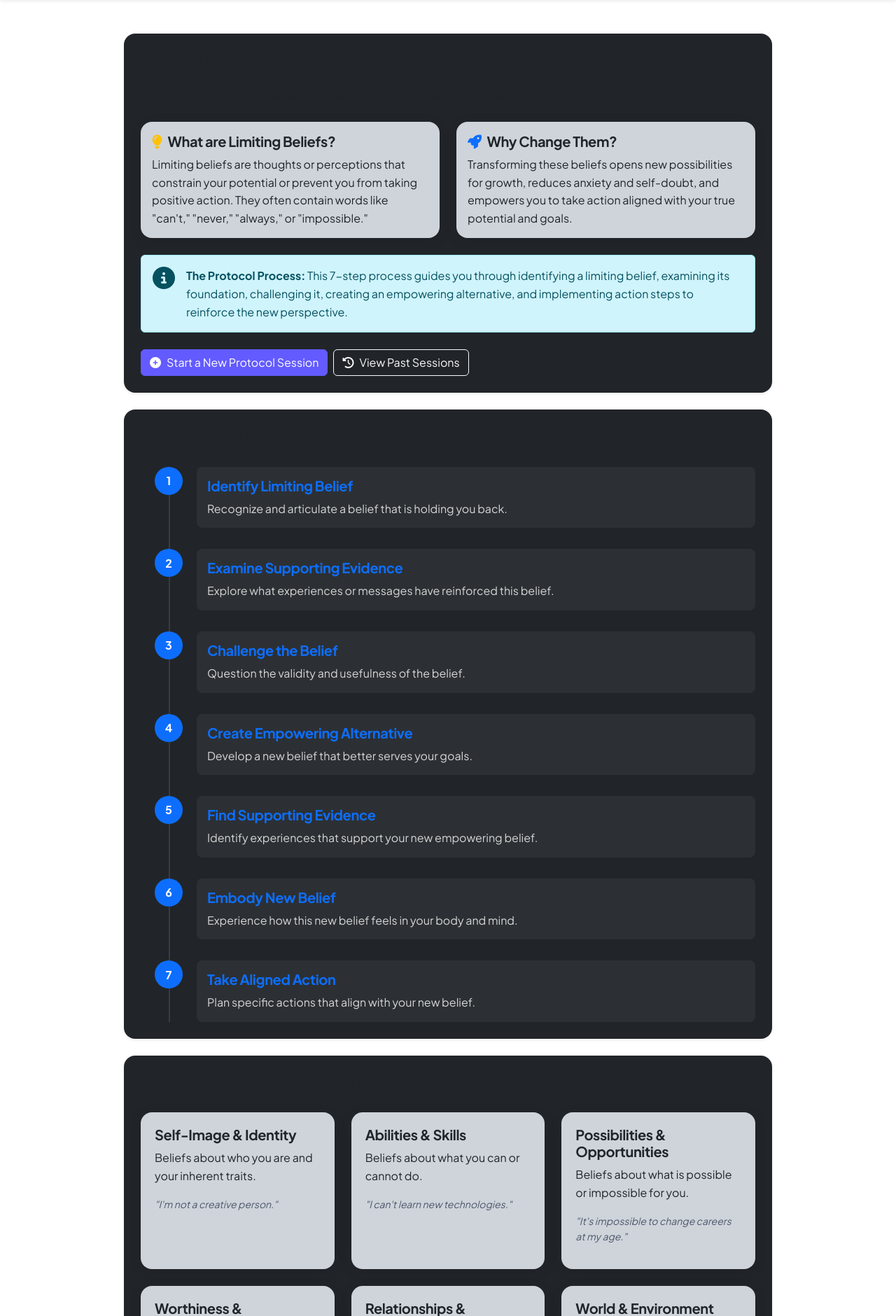
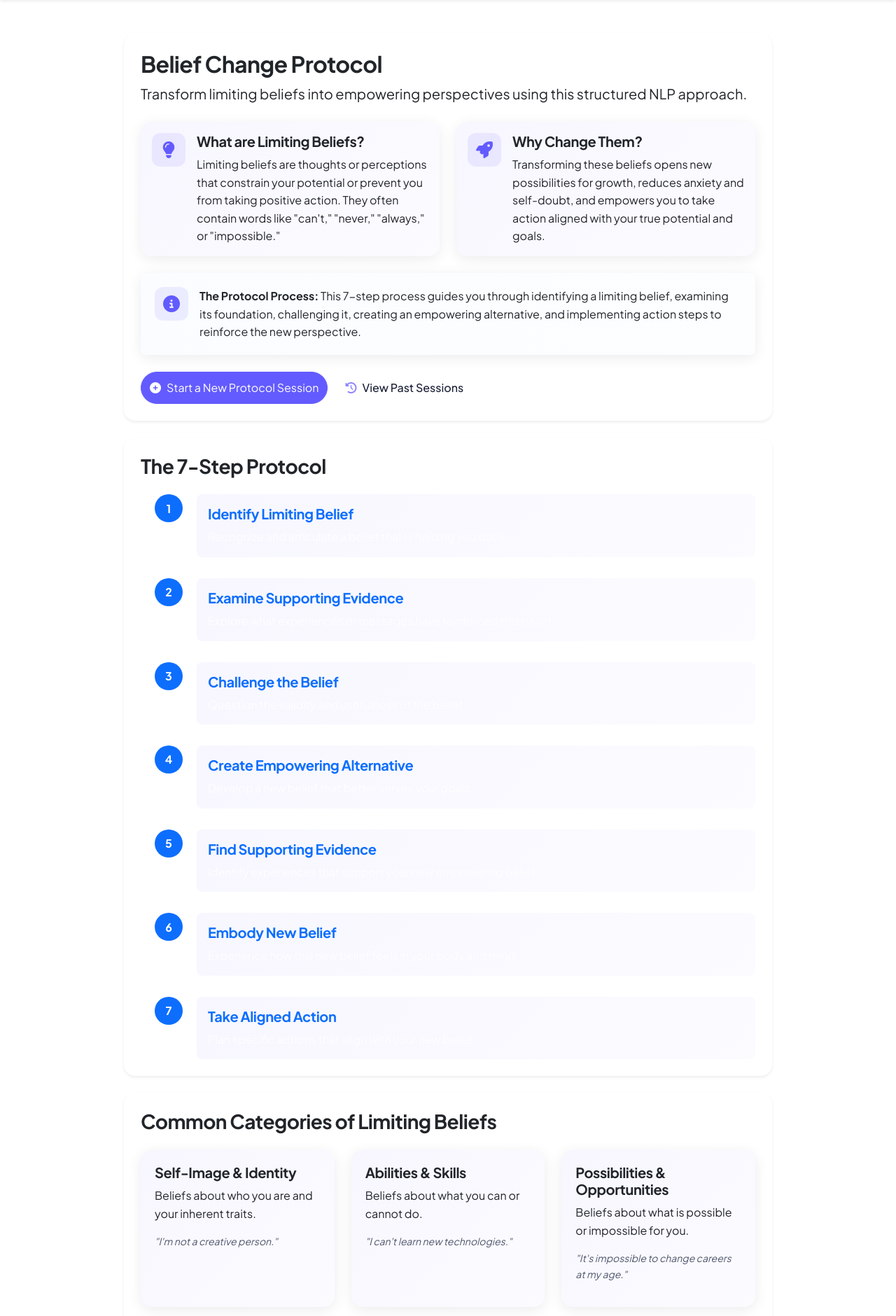
Before and after one commit to jahboukie/innerarchitect, a Flask app: template templates/belief_change.html in a window 1280 px wide. Shown: the part 75-1955 px from the top of the page at 70% size. Run offline with Flask 3, Linux system fonts and the light colour scheme; the template is opened without the code that fills it, so the values that code supplies are empty; parts of the project's set-up code (start-up, migrations or seed data) failed here and were passed over.

Commit message:
Modernize the belief change page with a fresh, consistent, brighter design
Refactors belief_change.html to remove dark theme elements and uses gradients.

Replit-Commit-Author: Agent
Replit-Commit-Session-Id: e8ae6b96-ce5d-4015-bb19-e7c0a889d7a9
Replit-Commit-Screenshot-Url: https://storage.googleapis.com/screenshot-production-us-central1/6d9b3c89-b05b-4ba5-b091-f0debd316418/26f25d42-98cd-4b5f-a5dd-1578f4029cd5.jpg

```diff
--- a/templates/belief_change.html
+++ b/templates/belief_change.html
@@ -7,7 +7,7 @@
     <div class="row">
         <div class="col-lg-10 mx-auto">
             <!-- Introduction Section -->
-            <div class="card bg-dark shadow-sm border-0 rounded-4 mb-4">
+            <div class="card shadow-sm border-0 rounded-4 mb-4">
                 <div class="card-body p-4">
                     <h2 class="card-title">Belief Change Protocol</h2>
 
@@ -17,27 +17,42 @@
 
                     <div class="row g-4 mb-4">
                         <div class="col-md-6">
-                            <div class="card bg-dark-subtle h-100 border-0 p-3">
-                                <h5 class="card-title"><i class="fas fa-lightbulb text-warning me-2"></i>What are Limiting Beliefs?</h5>
+                            <div class="card h-100 border-0 p-3" style="background: var(--subtle-gradient);">
+                                <div class="d-flex">
+                                    <div class="feature-icon flex-shrink-0 me-3" style="margin: 0; width: 48px; height: 48px;">
+                                        <i class="fas fa-lightbulb"></i>
+                                    </div>
+                                    <div>
+                                        <h5 class="card-title">What are Limiting Beliefs?</h5>
                                         <p class="card-text">
                                             Limiting beliefs are thoughts or perceptions that constrain your potential or prevent you from taking positive action. They often contain words like "can't," "never," "always," or "impossible."
                                         </p>
                                     </div>
                                 </div>
+                            </div>
+                        </div>
                         <div class="col-md-6">
-                            <div class="card bg-dark-subtle h-100 border-0 p-3">
-                                <h5 class="card-title"><i class="fas fa-rocket text-primary me-2"></i>Why Change Them?</h5>
+                            <div class="card h-100 border-0 p-3" style="background: var(--subtle-gradient);">
+                                <div class="d-flex">
+                                    <div class="feature-icon flex-shrink-0 me-3" style="margin: 0; width: 48px; height: 48px;">
+                                        <i class="fas fa-rocket"></i>
+                                    </div>
+                                    <div>
+                                        <h5 class="card-title">Why Change Them?</h5>
                                         <p class="card-text">
                                             Transforming these beliefs opens new possibilities for growth, reduces anxiety and self-doubt, and empowers you to take action aligned with your true potential and goals.
                                         </p>
                                     </div>
                                 </div>
                             </div>
+                        </div>
+                    </div>
 
-                    <div class="alert alert-info mb-4" role="alert">
+                    <div class="card border-0 rounded-3 mb-4" style="background: linear-gradient(to right, rgba(230, 242, 255, 0.2), rgba(230, 242, 255, 0.1));">
+                        <div class="card-body">
                             <div class="d-flex">
-                            <div class="me-3">
-                                <i class="fas fa-info-circle fa-2x"></i>
+                                <div class="feature-icon flex-shrink-0 me-3" style="margin: 0; width: 48px; height: 48px;">
+                                    <i class="fas fa-info-circle"></i>
                                 </div>
                                 <div>
                                     <p class="mb-0">
@@ -46,12 +61,13 @@
                                 </div>
                             </div>
                         </div>
+                    </div>
 
                     <div class="d-grid gap-2 d-md-flex justify-content-md-start">
-                        <button id="start-new-session-btn" class="btn btn-primary">
+                        <button id="start-new-session-btn" class="btn btn-primary rounded-pill">
                             <i class="fas fa-plus-circle me-2"></i>Start a New Protocol Session
                         </button>
-                        <button id="view-past-sessions-btn" class="btn btn-outline-light">
+                        <button id="view-past-sessions-btn" class="btn btn-outline-secondary rounded-pill">
                             <i class="fas fa-history me-2"></i>View Past Sessions
                         </button>
                     </div>
@@ -59,64 +75,64 @@
             </div>
 
             <!-- Protocol Steps Overview -->
-            <div class="card bg-dark shadow-sm border-0 rounded-4 mb-4">
+            <div class="card shadow-sm border-0 rounded-4 mb-4">
                 <div class="card-body p-4">
                     <h3 class="card-title mb-4">The 7-Step Protocol</h3>
 
                     <div class="protocol-steps-timeline">
                         <div class="timeline-item" data-step="identify">
                             <div class="timeline-dot bg-primary">1</div>
-                            <div class="timeline-content">
+                            <div class="timeline-content" style="background: var(--subtle-gradient); border-radius: 0.5rem; padding: 1rem;">
                                 <h5>Identify Limiting Belief</h5>
-                                <p>Recognize and articulate a belief that is holding you back.</p>
+                                <p class="mb-0">Recognize and articulate a belief that is holding you back.</p>
                             </div>
                         </div>
 
                         <div class="timeline-item" data-step="evidence">
                             <div class="timeline-dot bg-primary">2</div>
-                            <div class="timeline-content">
+                            <div class="timeline-content" style="background: var(--subtle-gradient); border-radius: 0.5rem; padding: 1rem;">
                                 <h5>Examine Supporting Evidence</h5>
-                                <p>Explore what experiences or messages have reinforced this belief.</p>
+                                <p class="mb-0">Explore what experiences or messages have reinforced this belief.</p>
                             </div>
                         </div>
 
                         <div class="timeline-item" data-step="challenge">
                             <div class="timeline-dot bg-primary">3</div>
-                            <div class="timeline-content">
+                            <div class="timeline-content" style="background: var(--subtle-gradient); border-radius: 0.5rem; padding: 1rem;">
                                 <h5>Challenge the Belief</h5>
-                                <p>Question the validity and usefulness of the belief.</p>
+                                <p class="mb-0">Question the validity and usefulness of the belief.</p>
                             </div>
                         </div>
 
                         <div class="timeline-item" data-step="alternative">
                             <div class="timeline-dot bg-primary">4</div>
-                            <div class="timeline-content">
+                            <div class="timeline-content" style="background: var(--subtle-gradient); border-radius: 0.5rem; padding: 1rem;">
                                 <h5>Create Empowering Alternative</h5>
-                                <p>Develop a new belief that better serves your goals.</p>
+                                <p class="mb-0">Develop a new belief that better serves your goals.</p>
                             </div>
                         </div>
 
                         <div class="timeline-item" data-step="evidence_new">
                             <div class="timeline-dot bg-primary">5</div>
-                            <div class="timeline-content">
+                            <div class="timeline-content" style="background: var(--subtle-gradient); border-radius: 0.5rem; padding: 1rem;">
                                 <h5>Find Supporting Evidence</h5>
-                                <p>Identify experiences that support your new empowering belief.</p>
+                                <p class="mb-0">Identify experiences that support your new empowering belief.</p>
                             </div>
                         </div>
 
                         <div class="timeline-item" data-step="embodiment">
                             <div class="timeline-dot bg-primary">6</div>
-                            <div class="timeline-content">
+                            <div class="timeline-content" style="background: var(--subtle-gradient); border-radius: 0.5rem; padding: 1rem;">
                                 <h5>Embody New Belief</h5>
-                                <p>Experience how this new belief feels in your body and mind.</p>
+                                <p class="mb-0">Experience how this new belief feels in your body and mind.</p>
                             </div>
                         </div>
 
                         <div class="timeline-item" data-step="action">
                             <div class="timeline-dot bg-primary">7</div>
-                            <div class="timeline-content">
+                            <div class="timeline-content" style="background: var(--subtle-gradient); border-radius: 0.5rem; padding: 1rem;">
                                 <h5>Take Aligned Action</h5>
-                                <p>Plan specific actions that align with your new belief.</p>
+                                <p class="mb-0">Plan specific actions that align with your new belief.</p>
                             </div>
                         </div>
                     </div>
@@ -124,14 +140,14 @@
             </div>
 
             <!-- Belief Categories Section -->
-            <div class="card bg-dark shadow-sm border-0 rounded-4 mb-4">
+            <div class="card shadow-sm border-0 rounded-4 mb-4">
                 <div class="card-body p-4">
                     <h3 class="card-title mb-4">Common Categories of Limiting Beliefs</h3>
 
                     <div class="row row-cols-1 row-cols-md-2 row-cols-lg-3 g-4" id="belief-categories-container">
                         <!-- Categories will be added here by JavaScript -->
                         <div class="col">
-                            <div class="card h-100 bg-dark-subtle border-0">
+                            <div class="card h-100 border-0" style="background: var(--subtle-gradient);">
                                 <div class="card-body">
                                     <h5 class="card-title">Self-Image & Identity</h5>
                                     <p class="card-text">Beliefs about who you are and your inherent traits.</p>
@@ -141,7 +157,7 @@
                         </div>
 
                         <div class="col">
-                            <div class="card h-100 bg-dark-subtle border-0">
+                            <div class="card h-100 border-0" style="background: var(--subtle-gradient);">
                                 <div class="card-body">
                                     <h5 class="card-title">Abilities & Skills</h5>
                                     <p class="card-text">Beliefs about what you can or cannot do.</p>
@@ -151,7 +167,7 @@
                         </div>
 
                         <div class="col">
-                            <div class="card h-100 bg-dark-subtle border-0">
+                            <div class="card h-100 border-0" style="background: var(--subtle-gradient);">
                                 <div class="card-body">
                                     <h5 class="card-title">Possibilities & Opportunities</h5>
                                     <p class="card-text">Beliefs about what is possible or impossible for you.</p>
@@ -161,7 +177,7 @@
                         </div>
 
                         <div class="col">
-                            <div class="card h-100 bg-dark-subtle border-0">
+                            <div class="card h-100 border-0" style="background: var(--subtle-gradient);">
                                 <div class="card-body">
                                     <h5 class="card-title">Worthiness & Deservingness</h5>
                                     <p class="card-text">Beliefs about your value and what you deserve.</p>
@@ -171,7 +187,7 @@
                         </div>
 
                         <div class="col">
-                            <div class="card h-100 bg-dark-subtle border-0">
+                            <div class="card h-100 border-0" style="background: var(--subtle-gradient);">
                                 <div class="card-body">
                                     <h5 class="card-title">Relationships & Connection</h5>
                                     <p class="card-text">Beliefs about how you relate to others.</p>
@@ -181,7 +197,7 @@
                         </div>
 
                         <div class="col">
-                            <div class="card h-100 bg-dark-subtle border-0">
+                            <div class="card h-100 border-0" style="background: var(--subtle-gradient);">
                                 <div class="card-body">
                                     <h5 class="card-title">World & Environment</h5>
                                     <p class="card-text">Beliefs about how the world works.</p>
@@ -194,14 +210,14 @@
             </div>
 
             <!-- NLP Techniques Section -->
-            <div class="card bg-dark shadow-sm border-0 rounded-4 mb-4">
+            <div class="card shadow-sm border-0 rounded-4 mb-4">
                 <div class="card-body p-4">
                     <h3 class="card-title mb-4">NLP Techniques Used in the Protocol</h3>
 
                     <div class="accordion" id="techniquesAccordion">
-                        <div class="accordion-item bg-dark-subtle border-0 mb-3">
+                        <div class="accordion-item border-0 mb-3" style="background: var(--subtle-gradient); border-radius: 0.5rem;">
                             <h2 class="accordion-header" id="headingReframing">
-                                <button class="accordion-button collapsed bg-dark-subtle border-0" type="button" data-bs-toggle="collapse" data-bs-target="#collapseReframing" aria-expanded="false" aria-controls="collapseReframing">
+                                <button class="accordion-button collapsed border-0" style="background: var(--subtle-gradient); border-radius: 0.5rem;" type="button" data-bs-toggle="collapse" data-bs-target="#collapseReframing" aria-expanded="false" aria-controls="collapseReframing">
                                     <strong>Cognitive Reframing</strong>
                                 </button>
                             </h2>
@@ -209,14 +225,14 @@
                                 <div class="accordion-body">
                                     <p><strong>Description:</strong> Changing the perspective or context to give a situation a different meaning.</p>
                                     <p><strong>Application:</strong> Used in the "Challenge the Belief" and "Create Empowering Alternative" steps.</p>
-                                    <p><strong>Example:</strong> Reframing "I failed" to "I learned what doesn't work" shifts from a fixed judgment to a growth perspective.</p>
+                                    <p class="mb-0"><strong>Example:</strong> Reframing "I failed" to "I learned what doesn't work" shifts from a fixed judgment to a growth perspective.</p>
                                 </div>
                             </div>
                         </div>
 
-                        <div class="accordion-item bg-dark-subtle border-0 mb-3">
+                        <div class="accordion-item border-0 mb-3" style="background: var(--subtle-gradient); border-radius: 0.5rem;">
                             <h2 class="accordion-header" id="headingPattern">
-                                <button class="accordion-button collapsed bg-dark-subtle border-0" type="button" data-bs-toggle="collapse" data-bs-target="#collapsePattern" aria-expanded="false" aria-controls="collapsePattern">
+                                <button class="accordion-button collapsed border-0" style="background: var(--subtle-gradient); border-radius: 0.5rem;" type="button" data-bs-toggle="collapse" data-bs-target="#collapsePattern" aria-expanded="false" aria-controls="collapsePattern">
                                     <strong>Pattern Interruption</strong>
                                 </button>
                             </h2>
@@ -224,14 +240,14 @@
                                 <div class="accordion-body">
                                     <p><strong>Description:</strong> Breaking habitual thought patterns to create space for new perspectives.</p>
                                     <p><strong>Application:</strong> Used throughout the process to disrupt automatic limiting thoughts.</p>
-                                    <p><strong>Example:</strong> When you catch yourself thinking the limiting belief, deliberately switching to an unrelated positive thought or physical movement.</p>
+                                    <p class="mb-0"><strong>Example:</strong> When you catch yourself thinking the limiting belief, deliberately switching to an unrelated positive thought or physical movement.</p>
                                 </div>
                             </div>
                         </div>
 
-                        <div class="accordion-item bg-dark-subtle border-0 mb-3">
+                        <div class="accordion-item border-0 mb-3" style="background: var(--subtle-gradient); border-radius: 0.5rem;">
                             <h2 class="accordion-header" id="headingFuturePacing">
-                                <button class="accordion-button collapsed bg-dark-subtle border-0" type="button" data-bs-toggle="collapse" data-bs-target="#collapseFuturePacing" aria-expanded="false" aria-controls="collapseFuturePacing">
+                                <button class="accordion-button collapsed border-0" style="background: var(--subtle-gradient); border-radius: 0.5rem;" type="button" data-bs-toggle="collapse" data-bs-target="#collapseFuturePacing" aria-expanded="false" aria-controls="collapseFuturePacing">
                                     <strong>Future Pacing</strong>
                                 </button>
                             </h2>
@@ -239,14 +255,14 @@
                                 <div class="accordion-body">
                                     <p><strong>Description:</strong> Mentally rehearsing future scenarios with the new belief in place.</p>
                                     <p><strong>Application:</strong> Used in the "Embody New Belief" step to reinforce the new mental model.</p>
-                                    <p><strong>Example:</strong> Vividly imagining yourself in a future situation responding confidently with your new belief, feeling the emotions and sensations associated with it.</p>
+                                    <p class="mb-0"><strong>Example:</strong> Vividly imagining yourself in a future situation responding confidently with your new belief, feeling the emotions and sensations associated with it.</p>
                                 </div>
                             </div>
                         </div>
 
-                        <div class="accordion-item bg-dark-subtle border-0 mb-3">
+                        <div class="accordion-item border-0 mb-3" style="background: var(--subtle-gradient); border-radius: 0.5rem;">
                             <h2 class="accordion-header" id="headingAnchoring">
-                                <button class="accordion-button collapsed bg-dark-subtle border-0" type="button" data-bs-toggle="collapse" data-bs-target="#collapseAnchoring" aria-expanded="false" aria-controls="collapseAnchoring">
+                                <button class="accordion-button collapsed border-0" style="background: var(--subtle-gradient); border-radius: 0.5rem;" type="button" data-bs-toggle="collapse" data-bs-target="#collapseAnchoring" aria-expanded="false" aria-controls="collapseAnchoring">
                                     <strong>Anchoring</strong>
                                 </button>
                             </h2>
@@ -254,14 +270,14 @@
                                 <div class="accordion-body">
                                     <p><strong>Description:</strong> Associating the new belief with a physical trigger to reinforce it.</p>
                                     <p><strong>Application:</strong> Used in the "Embody New Belief" step to create a physical reminder.</p>
-                                    <p><strong>Example:</strong> Touching your thumb and forefinger together while strongly experiencing your new empowering belief, then using this gesture to recall the belief when needed.</p>
+                                    <p class="mb-0"><strong>Example:</strong> Touching your thumb and forefinger together while strongly experiencing your new empowering belief, then using this gesture to recall the belief when needed.</p>
                                 </div>
                             </div>
                         </div>
 
-                        <div class="accordion-item bg-dark-subtle border-0 mb-3">
+                        <div class="accordion-item border-0 mb-3" style="background: var(--subtle-gradient); border-radius: 0.5rem;">
                             <h2 class="accordion-header" id="headingMetaModel">
-                                <button class="accordion-button collapsed bg-dark-subtle border-0" type="button" data-bs-toggle="collapse" data-bs-target="#collapseMetaModel" aria-expanded="false" aria-controls="collapseMetaModel">
+                                <button class="accordion-button collapsed border-0" style="background: var(--subtle-gradient); border-radius: 0.5rem;" type="button" data-bs-toggle="collapse" data-bs-target="#collapseMetaModel" aria-expanded="false" aria-controls="collapseMetaModel">
                                     <strong>Meta Model Questioning</strong>
                                 </button>
                             </h2>
@@ -269,7 +285,7 @@
                                 <div class="accordion-body">
                                     <p><strong>Description:</strong> Using precise questioning to challenge generalizations, deletions, and distortions.</p>
                                     <p><strong>Application:</strong> Used in the "Examine Supporting Evidence" and "Challenge the Belief" steps.</p>
-                                    <p><strong>Example:</strong> For the belief "I always fail at important tasks," asking "Always? Have there been any exceptions at all?" challenges the universal quantifier.</p>
+                                    <p class="mb-0"><strong>Example:</strong> For the belief "I always fail at important tasks," asking "Always? Have there been any exceptions at all?" challenges the universal quantifier.</p>
                                 </div>
                             </div>
                         </div>
```
Lines whose indentation alone changed are shown as unchanged.
